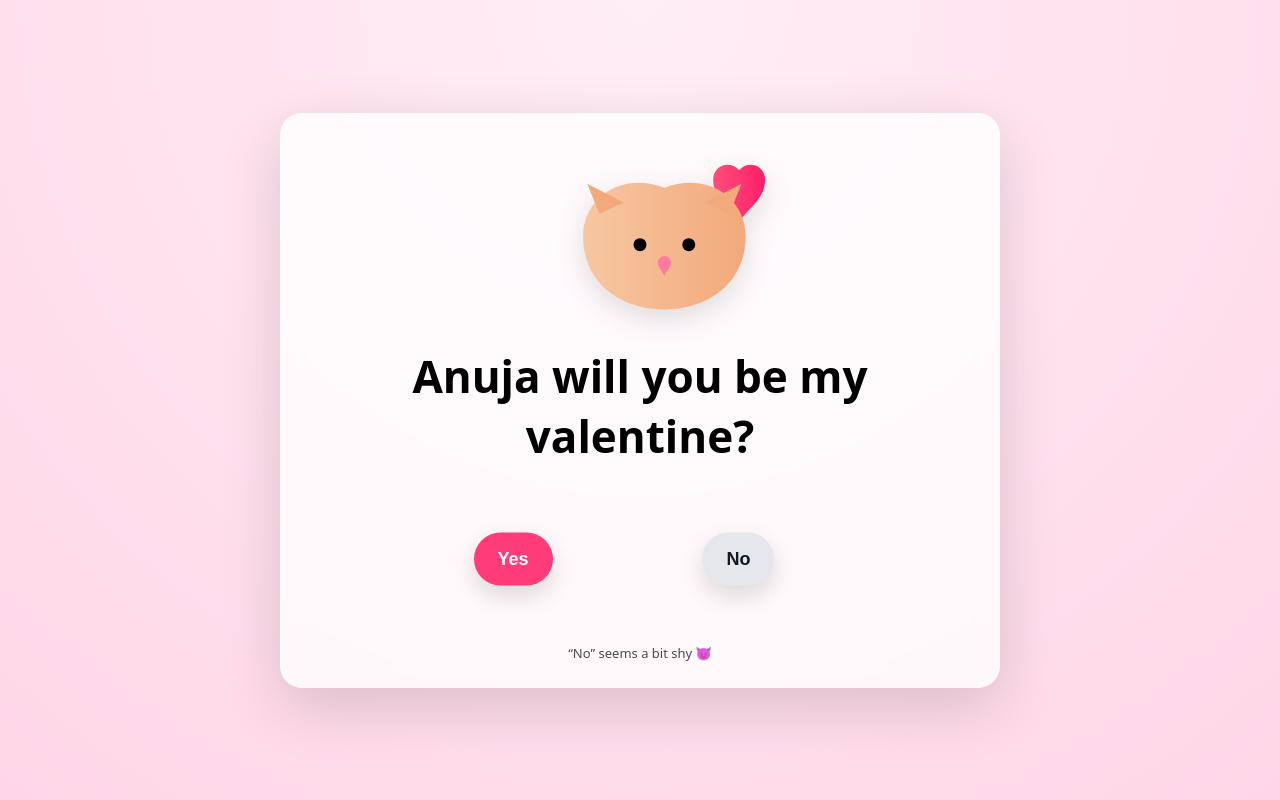
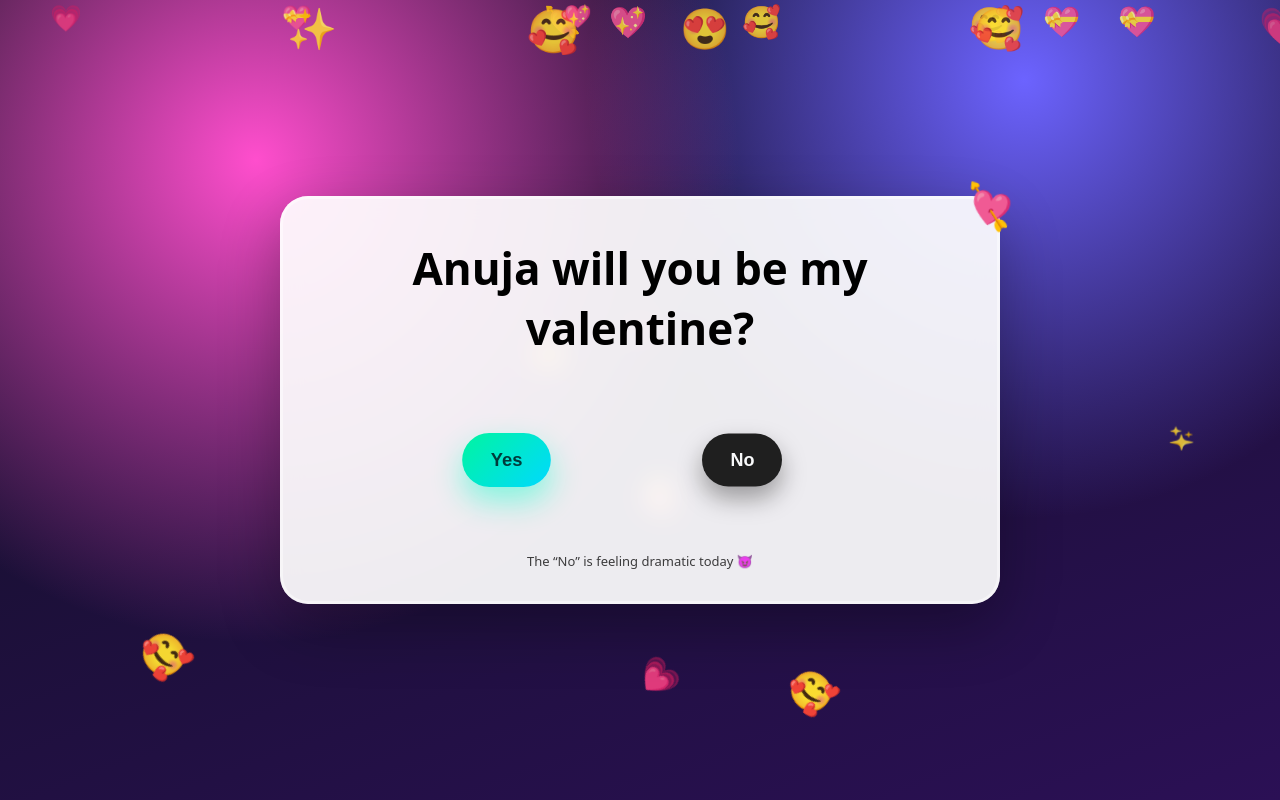
Before and after one commit to sourabhketkale/Anurabh, a plain HTML site: page index.html in a window 1280 px wide. Drawn offline with nearby package versions, Linux system fonts and the light colour scheme.

Commit message:
Update index.html v2

```diff
--- a/index.html
+++ b/index.html
@@ -5,16 +5,21 @@
   <meta name="viewport" content="width=device-width, initial-scale=1, viewport-fit=cover" />
   <title>Will you be my Valentine?</title>
 
-  <!-- Confetti library -->
+  <!-- Confetti -->
   <script src="https://cdn.jsdelivr.net/npm/canvas-confetti@1.9.3/dist/confetti.browser.min.js"></script>
 
   <style>
     :root {
-      --bg1: #ffd6e7;
-      --bg2: #ffeef6;
-      --card: #ffffffcc;
-      --yes: #ff3b7a;
-      --yesHover: #ff1f68;
+      --bg1: #0f1020;
+      --bg2: #2b1055;
+      --bg3: #ff4ecd;
+
+      --card: rgba(255,255,255,.92);
+
+      --yes1: #00f5a0;
+      --yes2: #00d9ff;
+
+      --no: #1f1f1f;
     }
 
     * { box-sizing: border-box; }
@@ -24,48 +29,83 @@
       min-height: 100svh;
       display: grid;
       place-items: center;
-      background: radial-gradient(circle at top, var(--bg2), var(--bg1));
+      background:
+        radial-gradient(circle at 20% 20%, var(--bg3), transparent 40%),
+        radial-gradient(circle at 80% 10%, #6c63ff, transparent 35%),
+        linear-gradient(160deg, var(--bg1), var(--bg2));
       font-family: system-ui, sans-serif;
       overflow: hidden;
       padding: 16px;
     }
 
-    /* FULL-SCREEN CONFETTI CANVAS */
+    /* FLOATING EMOJIS */
+    .emoji-layer {
+      position: fixed;
+      inset: 0;
+      overflow: hidden;
+      z-index: 0;
+      pointer-events: none;
+    }
+
+    .emoji {
+      position: absolute;
+      font-size: 28px;
+      opacity: 0.85;
+      animation: floatUp linear infinite;
+    }
+
+    @keyframes floatUp {
+      from {
+        transform: translateY(110vh) rotate(0deg);
+        opacity: 0;
+      }
+      10% { opacity: 1; }
+      to {
+        transform: translateY(-120vh) rotate(360deg);
+        opacity: 0;
+      }
+    }
+
+    /* CONFETTI */
     #confettiCanvas {
       position: fixed;
       inset: 0;
-      width: 100vw;
-      height: 100vh;
       pointer-events: none;
       z-index: 9999;
     }
 
     .card {
+      position: relative;
+      z-index: 1;
       width: min(720px, 92vw);
-      padding: 26px 22px;
+      padding: 30px 22px 34px;
       background: var(--card);
-      backdrop-filter: blur(10px);
-      border-radius: 22px;
+      border-radius: 28px;
       text-align: center;
-      box-shadow: 0 18px 60px rgba(0,0,0,.15);
+      box-shadow:
+        0 22px 60px rgba(0,0,0,.3),
+        inset 0 0 0 3px rgba(255,255,255,.45);
+      backdrop-filter: blur(12px);
     }
 
-    .art {
-      width: min(260px, 80vw);
-      margin: 0 auto 10px;
-      display: block;
-      filter: drop-shadow(0 10px 14px rgba(0,0,0,.12));
+    .card::after {
+      content: "💘";
+      position: absolute;
+      top: -18px;
+      right: -14px;
+      font-size: 40px;
+      transform: rotate(12deg);
     }
 
     h1 {
       font-size: clamp(26px, 4vw, 44px);
-      margin: 12px 0 18px;
+      margin: 12px 0 22px;
     }
 
     .button-zone {
       position: relative;
       width: min(520px, 92%);
-      height: 150px;
+      height: 160px;
       margin: 0 auto;
       touch-action: none;
     }
@@ -74,46 +114,62 @@
       position: absolute;
       top: 50%;
       transform: translateY(-50%);
-      padding: 16px 24px;
+      padding: 16px 28px;
       font-size: 18px;
-      font-weight: 800;
+      font-weight: 900;
       border-radius: 999px;
       border: none;
       cursor: pointer;
-      box-shadow: 0 10px 24px rgba(0,0,0,.14);
       user-select: none;
-      -webkit-tap-highlight-color: transparent;
-      transition: transform .12s ease, background .12s ease;
+      transition: transform .12s ease, filter .12s ease;
     }
 
+    /* HEARTBEAT YES */
     #yesBtn {
-      left: 18%;
-      background: var(--yes);
-      color: #fff;
+      left: 16%;
+      background: linear-gradient(135deg, var(--yes1), var(--yes2));
+      color: #003b3b;
+      box-shadow: 0 14px 30px rgba(0,255,200,.45);
+      animation: heartbeat 1.4s infinite;
     }
-    #yesBtn:hover { background: var(--yesHover); }
+
+    @keyframes heartbeat {
+      0%   { transform: translateY(-50%) scale(1); }
+      14%  { transform: translateY(-50%) scale(1.08); }
+      28%  { transform: translateY(-50%) scale(1); }
+      42%  { transform: translateY(-50%) scale(1.12); }
+      70%  { transform: translateY(-50%) scale(1); }
+      100% { transform: translateY(-50%) scale(1); }
+    }
 
     #noBtn {
       left: 62%;
-      background: #e5e7eb;
-      color: #111827;
+      background: var(--no);
+      color: #f9fafb;
+      box-shadow: 0 12px 24px rgba(0,0,0,.35);
     }
 
     .hint {
-      margin-top: 10px;
+      margin-top: 12px;
       font-size: 13px;
-      opacity: .7;
+      opacity: .75;
     }
 
     .result {
       display: none;
-      margin-top: 18px;
+      margin-top: 22px;
       animation: pop .35s ease;
     }
 
     .result h2 {
-      font-size: clamp(30px, 4.5vw, 46px);
-      margin: 10px 0;
+      font-size: clamp(30px, 4.5vw, 48px);
+      margin: 10px 0 6px;
+    }
+
+    .inside-joke {
+      font-size: 18px;
+      opacity: .85;
+      margin-bottom: 12px;
     }
 
     .fireworks {
@@ -123,54 +179,19 @@
     }
 
     @keyframes pop {
-      from { transform: scale(.96); opacity: 0; }
-      to { transform: scale(1); opacity: 1; }
+      from { transform: scale(.94) rotate(-1deg); opacity: 0; }
+      to   { transform: scale(1) rotate(0); opacity: 1; }
     }
   </style>
 </head>
 
 <body>
+  <!-- FLOATING EMOJIS -->
+  <div class="emoji-layer" id="emojiLayer"></div>
+
   <canvas id="confettiCanvas"></canvas>
 
   <main class="card">
-    <!-- ANIMAL WITH HEART -->
-    <svg class="art" viewBox="0 0 320 240" xmlns="http://www.w3.org/2000/svg">
-      <defs>
-        <linearGradient id="fur" x1="0" x2="1">
-          <stop offset="0" stop-color="#f7c7a1"/>
-          <stop offset="1" stop-color="#f2a97b"/>
-        </linearGradient>
-        <linearGradient id="heart" x1="0" x2="1">
-          <stop offset="0" stop-color="#ff4d7d"/>
-          <stop offset="1" stop-color="#ff1f68"/>
-        </linearGradient>
-      </defs>
-
-      <path d="M250 50 C250 33 270 25 282 38
-               C294 25 314 33 314 50
-               C314 78 282 92 282 106
-               C282 92 250 78 250 50Z"
-            fill="url(#heart)"/>
-
-      <path d="M90 120 C90 70 140 40 190 60
-               C240 40 290 70 290 120
-               C290 180 240 210 190 210
-               C140 210 90 180 90 120Z"
-            fill="url(#fur)"/>
-
-      <path d="M110 92 L95 55 L140 78 Z" fill="#f2a97b"/>
-      <path d="M270 92 L285 55 L240 78 Z" fill="#f2a97b"/>
-
-      <circle cx="160" cy="130" r="8"/>
-      <circle cx="220" cy="130" r="8"/>
-
-      <path d="M190 144 C186 144 182 148 182 152
-               C182 160 190 164 190 170
-               C190 164 198 160 198 152
-               C198 148 194 144 190 144Z"
-            fill="#ff7aa2"/>
-    </svg>
-
     <h1>Anuja will you be my valentine?</h1>
 
     <section class="button-zone" id="zone">
@@ -178,11 +199,14 @@
       <button id="noBtn">No</button>
     </section>
 
-    <!-- HINT -->
-    <div class="hint" id="hint">“No” seems a bit shy 😈</div>
+    <div class="hint" id="hint">The “No” is feeling dramatic today 😈</div>
 
     <section class="result" id="result">
-      <h2>YAY! 🎉</h2>
+      <h2>YAY!!! 🎉💖</h2>
+      <div class="inside-joke">
+        <!-- 👇 EDIT THIS LINE WITH YOUR INSIDE JOKE -->
+        Guess that means I owe you *that thing* 😏🍕
+      </div>
       <img
         class="fireworks"
         src="https://media.giphy.com/media/26ufdipQqU2lhNA4g/giphy.gif"
@@ -203,15 +227,14 @@
 
     function resizeConfettiCanvas() {
       const dpr = Math.max(1, window.devicePixelRatio || 1);
-      confettiCanvas.width = Math.floor(window.innerWidth * dpr);
-      confettiCanvas.height = Math.floor(window.innerHeight * dpr);
+      confettiCanvas.width = window.innerWidth * dpr;
+      confettiCanvas.height = window.innerHeight * dpr;
       confettiCanvas.style.width = "100vw";
       confettiCanvas.style.height = "100vh";
     }
 
     resizeConfettiCanvas();
     window.addEventListener("resize", resizeConfettiCanvas);
-    window.addEventListener("orientationchange", () => setTimeout(resizeConfettiCanvas, 150));
 
     const confettiInstance = confetti.create(confettiCanvas, {
       resize: false,
@@ -220,13 +243,11 @@
 
     function fullScreenConfetti() {
       const end = Date.now() + 1600;
-
       (function frame() {
         confettiInstance({
           particleCount: 12,
-          spread: 90,
+          spread: 100,
           startVelocity: 45,
-          ticks: 180,
           origin: { x: Math.random(), y: Math.random() * 0.3 }
         });
         if (Date.now() < end) requestAnimationFrame(frame);
@@ -237,20 +258,23 @@
           particleCount: 300,
           spread: 140,
           startVelocity: 60,
-          ticks: 220,
           origin: { x: 0.5, y: 0.55 }
         });
       }, 300);
     }
 
-    /* ---------- YES BUTTON GROWS ---------- */
-    let yesScale = 1;
-    function growYes() {
-      yesScale = Math.min(2.2, yesScale + 0.1);
-      yesBtn.style.transform = `translateY(-50%) scale(${yesScale})`;
-    }
+    /* ---------- NO BUTTON CHAOS ---------- */
+    const noTexts = [
+      "No",
+      "nah",
+      "nope",
+      "absolutely not",
+      "try again",
+      "nice try",
+      "👀",
+      "lol no"
+    ];
 
-    /* ---------- NO BUTTON RUNS AWAY ---------- */
     function clamp(n, min, max) {
       return Math.max(min, Math.min(max, n));
     }
@@ -275,7 +299,7 @@
       noBtn.style.top = newTop + "px";
       noBtn.style.transform = "none";
 
-      growYes();
+      noBtn.textContent = noTexts[Math.floor(Math.random() * noTexts.length)];
     }
 
     zone.addEventListener("pointermove", e => {
@@ -292,11 +316,26 @@
     /* ---------- YES CLICK ---------- */
     yesBtn.addEventListener("click", () => {
       zone.style.display = "none";
-      hint.style.display = "none";     // HIDE THE HINT
+      hint.style.display = "none";
       result.style.display = "block";
       resizeConfettiCanvas();
       fullScreenConfetti();
     });
+
+    /* ---------- FLOATING EMOJIS ---------- */
+    const emojis = ["💖","💘","💝","💗","✨","🥰","😍"];
+    const layer = document.getElementById("emojiLayer");
+
+    for (let i = 0; i < 24; i++) {
+      const e = document.createElement("div");
+      e.className = "emoji";
+      e.textContent = emojis[Math.floor(Math.random() * emojis.length)];
+      e.style.left = Math.random() * 100 + "vw";
+      e.style.animationDuration = 12 + Math.random() * 12 + "s";
+      e.style.animationDelay = Math.random() * 10 + "s";
+      e.style.fontSize = 22 + Math.random() * 22 + "px";
+      layer.appendChild(e);
+    }
   </script>
 </body>
 </html>
```
